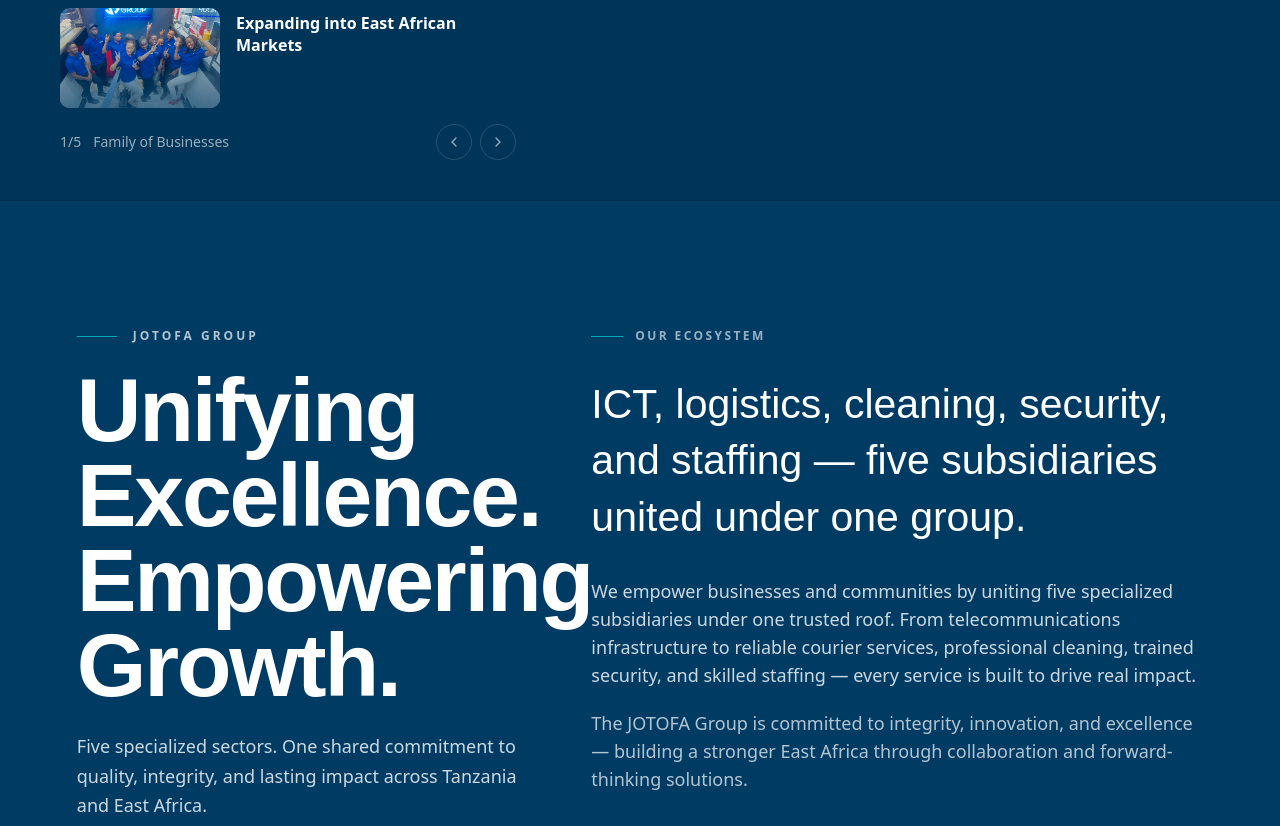
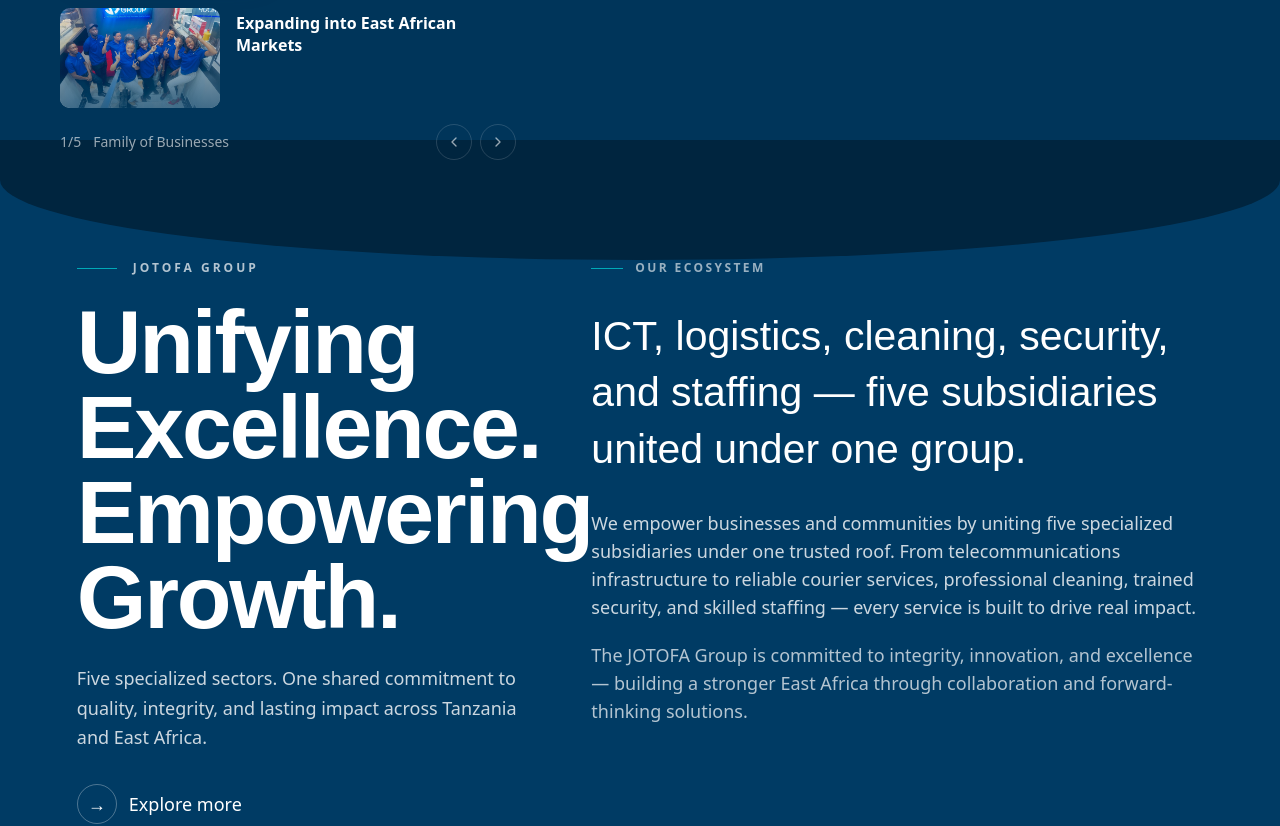
Before and after one commit to sulemsaba/frontendjotofa, a Next.js app: page / in a window 1280 px wide. Shown: the part 600-1426 px from the top of the page. Built offline with nearby package versions, Linux system fonts and the light colour scheme; no server answers; a web font is replaced by a local one.

Commit message:
restore visible curve in UnifyingExcellence

```diff
--- a/src/components/unifying-excellence.tsx
+++ b/src/components/unifying-excellence.tsx
@@ -7,29 +7,18 @@
   const { setActivePage } = usePage();
 
   return (
-    <section className="relative w-full bg-jotofa-navy text-white overflow-hidden">
-      {/* Stable SVG curve — replaces the brittle negative-margin hack */}
+    <section className="relative w-full bg-jotofa-navy text-white overflow-hidden -mt-[60px]">
+      {/* Curve at top — creates smooth transition from Hero above */}
       <div
         aria-hidden
-        className="absolute top-0 left-0 w-full pointer-events-none"
-        style={{ transform: "translateY(-99%)", lineHeight: 0 }}
-      >
-        <svg
-          viewBox="0 0 1440 120"
-          fill="none"
-          xmlns="http://www.w3.org/2000/svg"
-          className="w-full h-[60px] sm:h-[80px]"
-          preserveAspectRatio="none"
-        >
-          <path
-            d="M0 0 C 480 110, 960 110, 1440 0 L 1440 120 L 0 120 Z"
-            fill="currentColor"
-            className="text-background"
-          />
-        </svg>
-      </div>
+        className="absolute top-0 left-0 w-full bg-background pointer-events-none"
+        style={{
+          height: "120px",
+          borderRadius: "0 0 50% 50% / 0 0 80px 80px",
+        }}
+      />
 
-      <div className="relative z-10 mx-auto max-w-[1280px] px-[5%] sm:px-[6%] pt-24 sm:pt-32 pb-20 sm:pb-24">
+      <div className="relative z-10 mx-auto max-w-[1280px] px-[5%] sm:px-[6%] pt-[140px] sm:pt-[120px] pb-20 sm:pb-24">
         <div className="flex flex-col lg:flex-row gap-10 lg:gap-16 items-start">
           {/* Left column */}
           <motion.div
```
